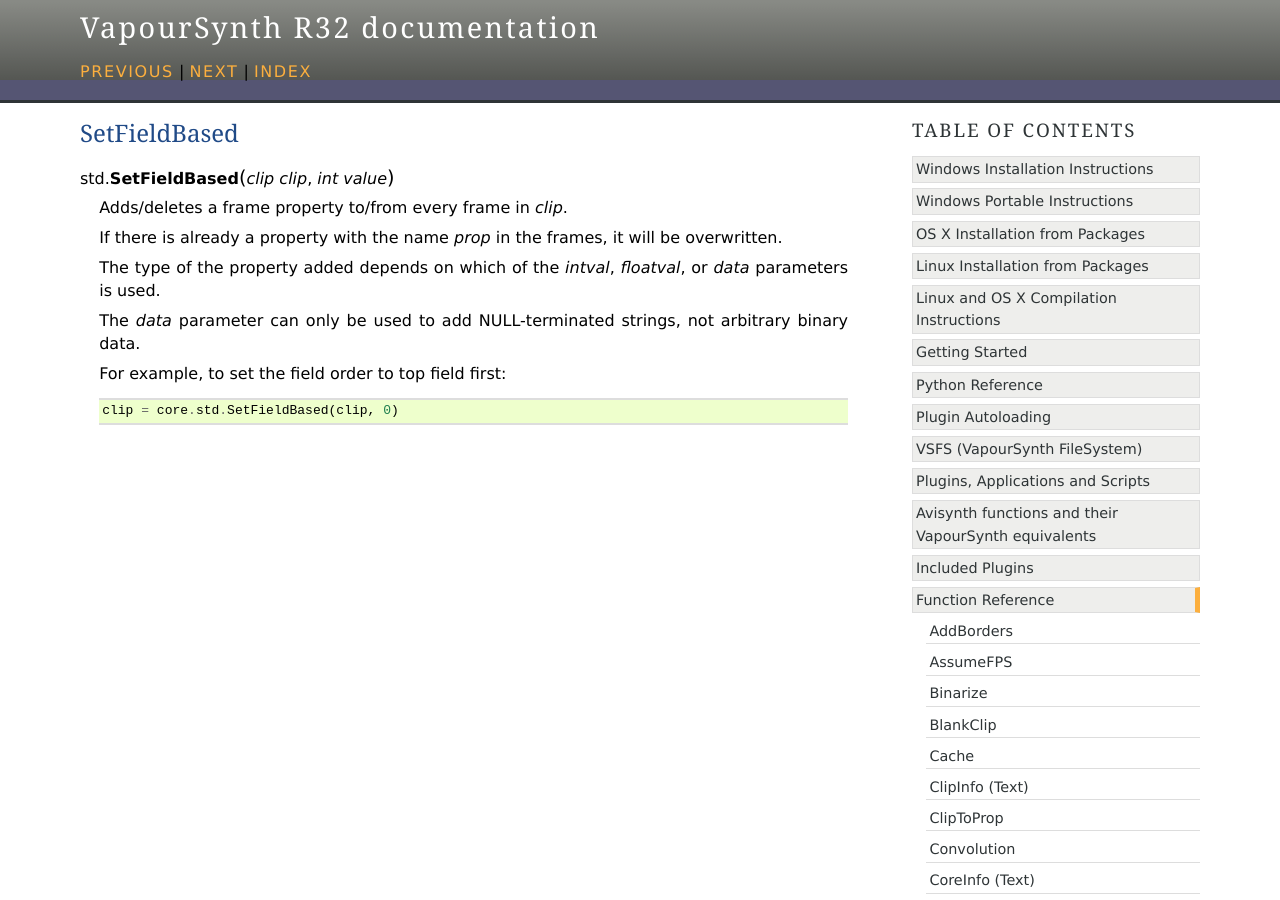
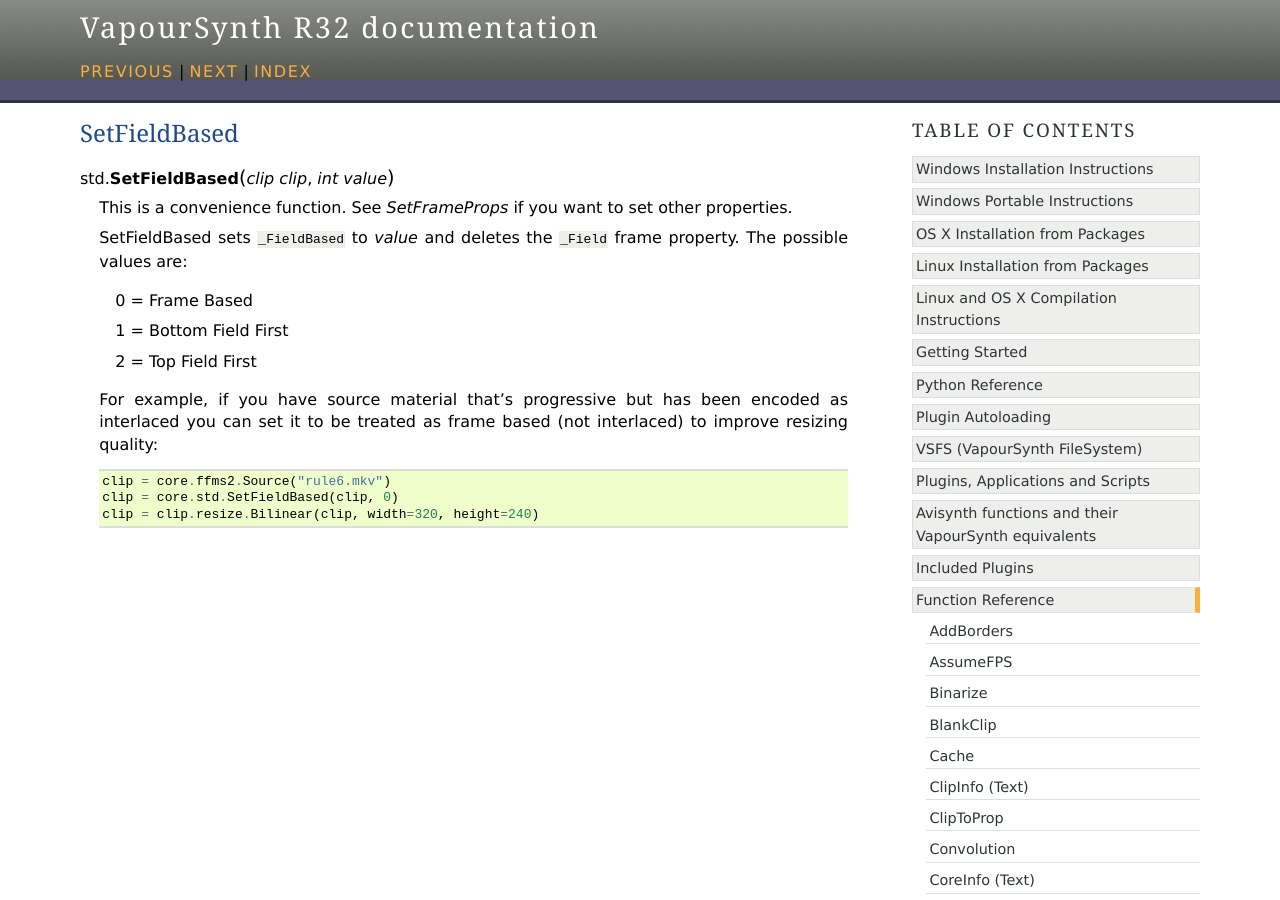
Before and after one commit to vapoursynth/vapoursynth, a Sphinx documentation site: the page built from doc/functions/setfieldbased.rst, in a window 1280 px wide and 900 px high. Built offline with Sphinx 7.4.7, drawn with Linux system fonts in a browser that asks for light colours; formulas are drawn with MathJax 3.

Commit message:
Fix setfieldbased docs

```diff
--- a/doc/functions/setfieldbased.rst
+++ b/doc/functions/setfieldbased.rst
@@ -4,17 +4,22 @@
 .. function:: SetFieldBased(clip clip, int value)
    :module: std
 
-   Adds/deletes a frame property to/from every frame in *clip*.
+   This is a convenience function. See *SetFrameProps* if you want to
+   set other properties.
 
-   If there is already a property with the name *prop* in the frames,
-   it will be overwritten.
+   SetFieldBased sets ``_FieldBased`` to *value* and deletes
+   the ``_Field`` frame property. The possible values are:
 
-   The type of the property added depends on which of the *intval*,
-   *floatval*, or *data* parameters is used.
+      0 = Frame Based
 
-   The *data* parameter can only be used to add NULL-terminated strings,
-   not arbitrary binary data.
+      1 = Bottom Field First
 
-   For example, to set the field order to top field first::
+      2 = Top Field First
 
+   For example, if you have source material that's progressive but has
+   been encoded as interlaced you can set it to be treated as frame based
+   (not interlaced) to improve resizing quality::
+
+      clip = core.ffms2.Source("rule6.mkv")
       clip = core.std.SetFieldBased(clip, 0)
+      clip = clip.resize.Bilinear(clip, width=320, height=240)
```
